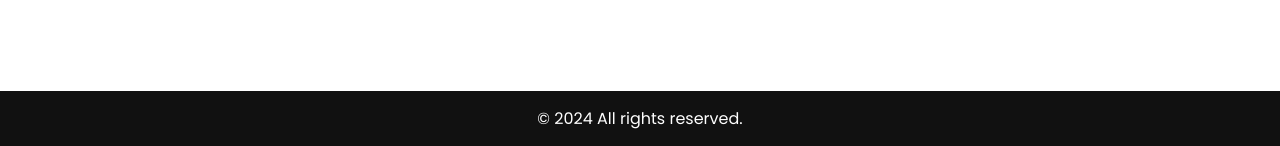
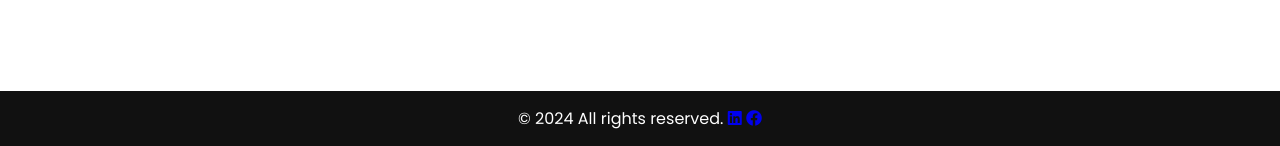
Before and after one commit to dexzea22/PT, a Django app: page / in a window 1280 px wide. Shown: the part 4144-4290 px from the top of the page. Run offline with Django 5.2, Linux system fonts and the light colour scheme.

Commit message:
icon footer

```diff
--- a/templates/home.html
+++ b/templates/home.html
@@ -255,6 +255,9 @@
 
     <footer>
             <span>&copy; 2024 All rights reserved.</span>
+            <a href="https://www.linkedin.com/in/dexter-duclayan-4392422b0/" target="_blank"><i class="fab fa-linkedin"></i></a>
+    <a href="https://www.facebook.com/dexter.duclayan.10" target="_blank"><i class="fab fa-facebook"></i></a>
+    <!-- <a href="https://discord.gg/your-discord-invite" target="_blank"><i class="fab fa-discord"></i></a> -->
         </footer>
     <!-- JavaScript file -->
     <script src="{% static 'script.js' %}"></script>
```
